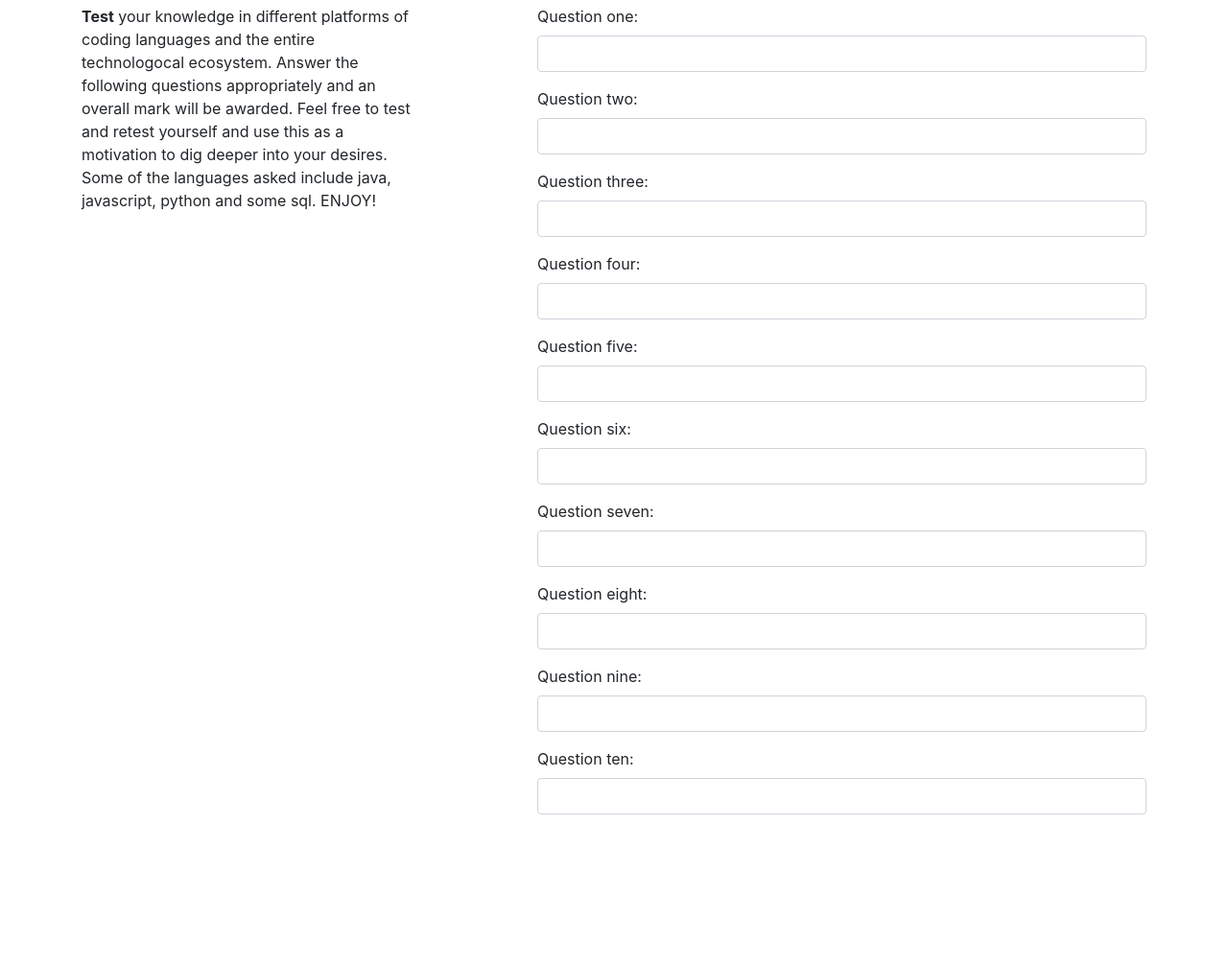
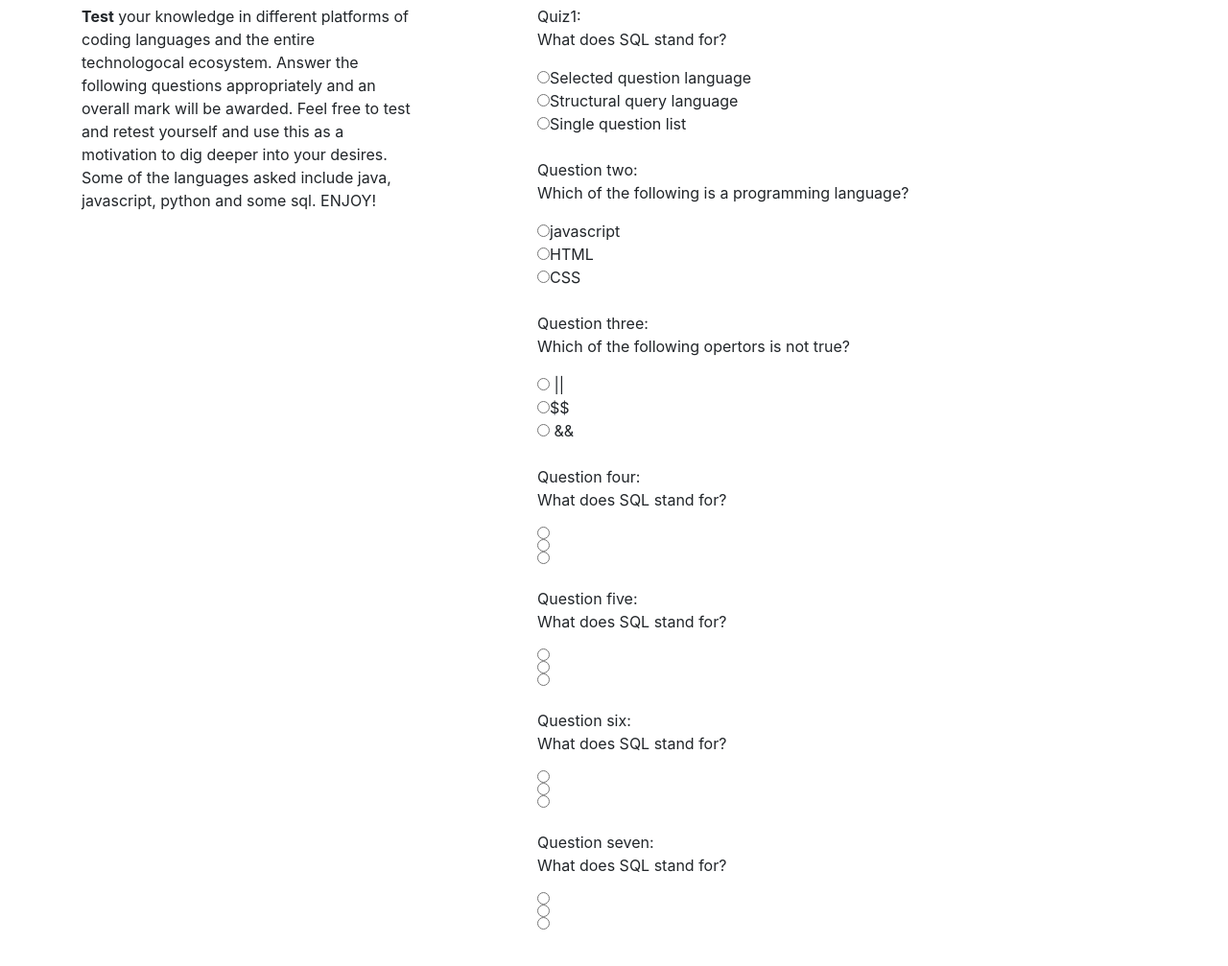
Before and after one commit to ClintonClin/questionnaire, a plain HTML site: page index.html in a window 1280 px wide. Shown: the part 51-1058 px from the top of the page at 96% size. Before the commit the page ends 916 px from the top, so only its background shows below. Drawn offline with nearby package versions, Linux system fonts and the light colour scheme.

Commit message:
added more radio button

```diff
--- a/index.html
+++ b/index.html
@@ -18,36 +18,59 @@
         <div class="col-md-1"></div>
         <div class="col-md-7">
           <form name=myform>
+            Quiz1:
+            <br>
+            <p>What does SQL stand for?</p>
+            <input type="radio" name="questionOne" value="answer1">Selected question language<br>
+            <input type="radio" name="questionOne" value="answer2">Structural query language<br>
+            <input type="radio" name="questionOne" value="answer3">Single question list<br>
+            <br>
+            Question two:
+            <br>
+            <p>Which of the following is a programming language?</p>
+            <input type="radio" name="questionTwo" value="answer1">javascript <br>
+            <input type="radio" name="questionTwo" value="answer2">HTML <br>
+            <input type="radio" name="questionTwo" value="answer3">CSS <br>
+            <br>
+            Question three:
+            <br>
+            <p>Which of the following opertors is not true?</p>
+            <input type="radio" name="questionThree" value="answer1"> || <br>
+            <input type="radio" name="questionThree" value="answer2">$$ <br>
+            <input type="radio" name="questionThree" value="answer3"> && <br>
+            <br>
 
-            <div class="form-group"> <label for="quiz1">Question one:</label>
-            <input id="quiz1" class="form-control" type="text"> </div>
+            Question four:
+            <br>
+            <p>What does SQL stand for?</p>
+            <input type="radio" name="questionFour" value="answer1"> <br>
+            <input type="radio" name="questionFour" value="answer3"> <br>
+            <input type="radio" name="questionFour" value="answer2"> <br>
+            <br>
 
-            <div class="form-group"> <label for="quiz2">Question two:</label>
-            <input id="quiz2" class="form-control" type="text"> </div>
+            Question five:
+            <br>
+            <p>What does SQL stand for?</p>
+            <input type="radio" name="questionFive" value="answer1"> <br>
+            <input type="radio" name="questionFive" value="answer2"> <br>
+            <input type="radio" name="questionFive" value="answer3"> <br>
+            <br>
 
-            <div class="form-group"> <label for="quiz3">Question three:</label>
-            <input id="quiz3" class="form-control" type="text"> </div>
+            Question six:
+            <br>
+            <p>What does SQL stand for?</p>
+            <input type="radio" name="questionSix" value="answer1"> <br>
+            <input type="radio" name="questionSix" value="answer2"> <br>
+            <input type="radio" name="questionSix" value="answer3"> <br>
+            <br>
 
-            <div class="form-group"> <label for="quiz4">Question four:</label>
-            <input id="quiz4" class="form-control" type="text"> </div>
-
-            <div class="form-group"> <label for="quiz5">Question five:</label>
-            <input id="quiz5" class="form-control" type="text"> </div>
-
-            <div class="form-group"> <label for="quiz6">Question six:</label>
-            <input id="quiz6" class="form-control" type="text"> </div>
-
-            <div class="form-group"> <label for="quiz7">Question seven:</label>
-            <input id="quiz7" class="form-control" type="text"> </div>
-
-            <div class="form-group"> <label for="quiz8">Question eight:</label>
-            <input id="quiz8" class="form-control" type="text"> </div>
-
-            <div class="form-group"> <label for="quiz9">Question nine:</label>
-            <input id="quiz9" class="form-control" type="text"> </div>
-
-            <div class="form-group"> <label for="quiz10">Question ten:</label>
-            <input id="quiz10" class="form-control" type="text"> </div>
+            Question seven:
+            <br>
+            <p>What does SQL stand for?</p>
+            <input type="radio" name="questionSeven" value="answer1"> <br>
+            <input type="radio" name="questionSeven" value="answer2"> <br>
+            <input type="radio" name="questionSeven" value="answer3"> <br>
+            <br>
 
         </div>
       </div>
```
